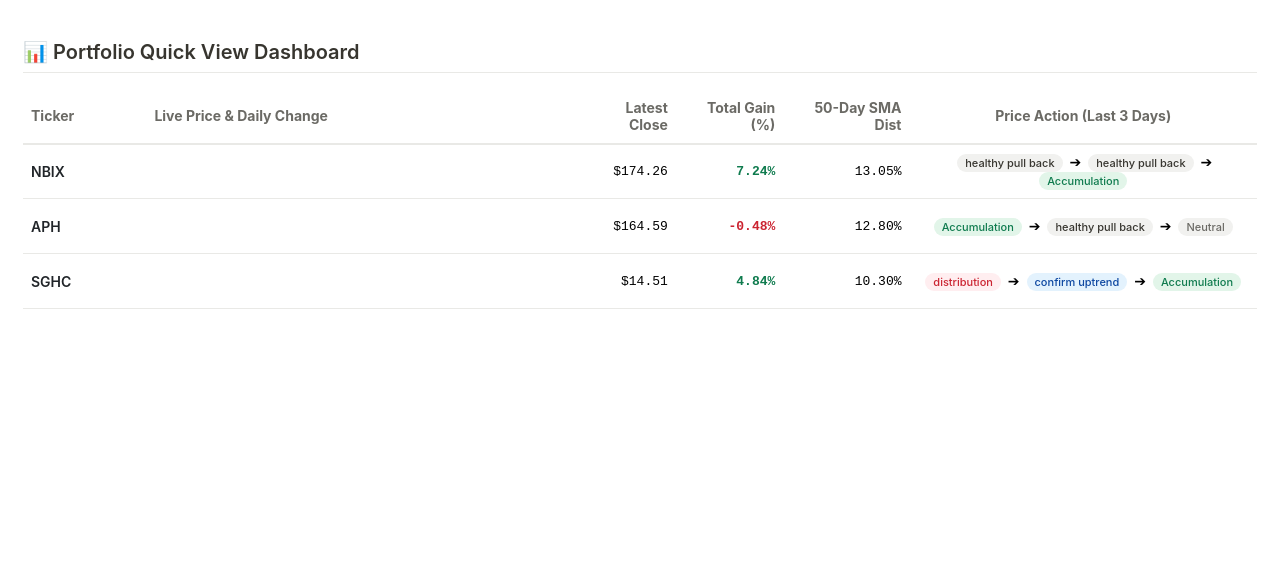
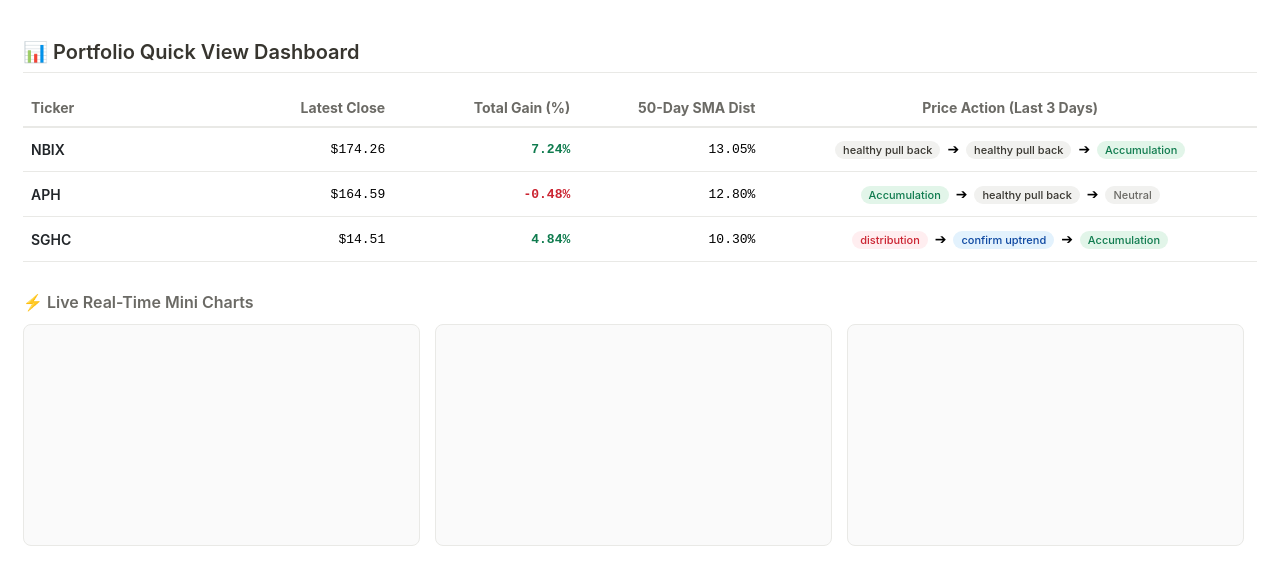
Before and after one commit to Jamesssurfer/stock-tracker, a plain HTML site: page index.html in a window 1280 px wide. Drawn offline with Linux system fonts and the light colour scheme.

Commit message:
Daily stock update 2026-07-06

```diff
--- a/index.html
+++ b/index.html
@@ -1,88 +1,113 @@
 
     <div style="font-family: -apple-system, BlinkMacSystemFont, 'Segoe UI', Roboto, Helvetica, Arial, sans-serif; padding: 15px; background-color: #ffffff; color: #37352f;">
         <h2 style="font-size: 20px; font-weight: 600; margin-bottom: 16px; border-bottom: 1px solid #e9e9e6; padding-bottom: 8px;">📊 Portfolio Quick View Dashboard</h2>
-        <table style="width: 100%; border-collapse: collapse; text-align: left; font-size: 14px;">
+
+        <!-- MAIN HISTORICAL TRACKING METRICS TABLE -->
+        <table style="width: 100%; border-collapse: collapse; text-align: left; font-size: 14px; margin-bottom: 30px;">
             <thead>
                 <tr style="border-bottom: 2px solid #e9e9e6; color: #6b6a65; font-weight: 500;">
-                    <th style="padding: 10px 8px; width: 10%;">Ticker</th>
-                    <th style="padding: 10px 8px; width: 35%; text-align: left;">Live Price & Daily Change</th>
-                    <th style="padding: 10px 8px; text-align: right;">Latest Close</th>
-                    <th style="padding: 10px 8px; text-align: right;">Total Gain (%)</th>
-                    <th style="padding: 10px 8px; text-align: right;">50-Day SMA Dist</th>
-                    <th style="padding: 10px 8px; text-align: center;">Price Action (Last 3 Days)</th>
+                    <th style="padding: 10px 8px; width: 15%;">Ticker</th>
+                    <th style="padding: 10px 8px; text-align: right; width: 15%;">Latest Close</th>
+                    <th style="padding: 10px 8px; text-align: right; width: 15%;">Total Gain (%)</th>
+                    <th style="padding: 10px 8px; text-align: right; width: 15%;">50-Day SMA Dist</th>
+                    <th style="padding: 10px 8px; text-align: center; width: 40%;">Price Action (Last 3 Days)</th>
                 </tr>
             </thead>
             <tbody>
 
-                <tr style="border-bottom: 1px solid #e9e9e6; height: 55px;">
-                    <td style="padding: 6px 8px; font-weight: 600; color: #212529; vertical-align: middle;">NBIX</td>
-                    <td style="padding: 6px 8px; vertical-align: middle; text-align: left;">
-        <div class="tradingview-widget-container" style="width: 240px; height: 40px; overflow: hidden; display: block; clear: both;">
-            <div class="tradingview-widget-container__widget"></div>
+                <tr style="border-bottom: 1px solid #e9e9e6; height: 45px;">
+                    <td style="padding: 8px; font-weight: 600; color: #212529; vertical-align: middle;">NBIX</td>
+                    <td style="padding: 8px; text-align: right; font-family: monospace; font-size: 13px; vertical-align: middle;">$174.26</td>
+                    <td style="padding: 8px; text-align: right; font-weight: 600; color: #0f7b4e; font-family: monospace; font-size: 13px; vertical-align: middle;">7.24%</td>
+                    <td style="padding: 8px; text-align: right; font-family: monospace; font-size: 13px; vertical-align: middle;">13.05%</td>
+                    <td style="padding: 8px; text-align: center; vertical-align: middle;"><span style="display: inline-block; padding: 2px 8px; margin: 0 3px; font-size: 11px; font-weight: 500; border-radius: 12px; background-color: #f1f1ef; color: #37352f; white-space: nowrap;">healthy pull back</span> ➔ <span style="display: inline-block; padding: 2px 8px; margin: 0 3px; font-size: 11px; font-weight: 500; border-radius: 12px; background-color: #f1f1ef; color: #37352f; white-space: nowrap;">healthy pull back</span> ➔ <span style="display: inline-block; padding: 2px 8px; margin: 0 3px; font-size: 11px; font-weight: 500; border-radius: 12px; background-color: #e2f5e9; color: #0f7b4e; white-space: nowrap;">Accumulation</span></td>
+                </tr>
+
+                <tr style="border-bottom: 1px solid #e9e9e6; height: 45px;">
+                    <td style="padding: 8px; font-weight: 600; color: #212529; vertical-align: middle;">APH</td>
+                    <td style="padding: 8px; text-align: right; font-family: monospace; font-size: 13px; vertical-align: middle;">$164.59</td>
+                    <td style="padding: 8px; text-align: right; font-weight: 600; color: #cb2431; font-family: monospace; font-size: 13px; vertical-align: middle;">-0.48%</td>
+                    <td style="padding: 8px; text-align: right; font-family: monospace; font-size: 13px; vertical-align: middle;">12.80%</td>
+                    <td style="padding: 8px; text-align: center; vertical-align: middle;"><span style="display: inline-block; padding: 2px 8px; margin: 0 3px; font-size: 11px; font-weight: 500; border-radius: 12px; background-color: #e2f5e9; color: #0f7b4e; white-space: nowrap;">Accumulation</span> ➔ <span style="display: inline-block; padding: 2px 8px; margin: 0 3px; font-size: 11px; font-weight: 500; border-radius: 12px; background-color: #f1f1ef; color: #37352f; white-space: nowrap;">healthy pull back</span> ➔ <span style="display: inline-block; padding: 2px 8px; margin: 0 3px; font-size: 11px; font-weight: 500; border-radius: 12px; background-color: #f1f1ef; color: #6b6a65; white-space: nowrap;">Neutral</span></td>
+                </tr>
+
+                <tr style="border-bottom: 1px solid #e9e9e6; height: 45px;">
+                    <td style="padding: 8px; font-weight: 600; color: #212529; vertical-align: middle;">SGHC</td>
+                    <td style="padding: 8px; text-align: right; font-family: monospace; font-size: 13px; vertical-align: middle;">$14.51</td>
+                    <td style="padding: 8px; text-align: right; font-weight: 600; color: #0f7b4e; font-family: monospace; font-size: 13px; vertical-align: middle;">4.84%</td>
+                    <td style="padding: 8px; text-align: right; font-family: monospace; font-size: 13px; vertical-align: middle;">10.30%</td>
+                    <td style="padding: 8px; text-align: center; vertical-align: middle;"><span style="display: inline-block; padding: 2px 8px; margin: 0 3px; font-size: 11px; font-weight: 500; border-radius: 12px; background-color: #ffeef0; color: #cb2431; white-space: nowrap;">distribution</span> ➔ <span style="display: inline-block; padding: 2px 8px; margin: 0 3px; font-size: 11px; font-weight: 500; border-radius: 12px; background-color: #e3f2fd; color: #0d47a1; white-space: nowrap;">confirm uptrend</span> ➔ <span style="display: inline-block; padding: 2px 8px; margin: 0 3px; font-size: 11px; font-weight: 500; border-radius: 12px; background-color: #e2f5e9; color: #0f7b4e; white-space: nowrap;">Accumulation</span></td>
+                </tr>
+
+            </tbody>
+        </table>
+
+        <!-- LIVE SCANNER CONTAINER INTERFACE FOR REAL-TIME QUOTES -->
+        <h3 style="font-size: 16px; font-weight: 600; margin-bottom: 12px; color: #6b6a65;">⚡ Live Real-Time Mini Charts</h3>
+        <div style="display: flex; gap: 15px; flex-wrap: wrap; justify-content: flex-start;">
+
+            <div style="flex: 1; min-width: 250px; max-width: 32%; height: 220px; border: 1px solid #e9e9e6; border-radius: 8px; overflow: hidden; background-color: #fafafa;">
+                <!-- TradingView Widget BEGIN -->
+                <div class="tradingview-widget-container" style="height: 100%; width: 100%;">
+                    <div class="tradingview-widget-container__widget" style="height: 100%; width: 100%;"></div>
                     <script type="text/javascript" src="https://tradingview.com" async>
                     {
                         "symbol": "NASDAQ:NBIX",
                         "width": "100%",
                         "height": "100%",
+                        "locale": "en",
+                        "dateRange": "1M",
                         "colorTheme": "light",
                         "isTransparent": true,
-                "locale": "en"
+                        "autosize": true,
+                        "largeChartUrl": ""
                     }
                     </script>
                 </div>
-        </td>
-                    <td style="padding: 6px 8px; text-align: right; font-family: monospace; font-size: 13px; vertical-align: middle;">$174.26</td>
-                    <td style="padding: 6px 8px; text-align: right; font-weight: 600; color: #0f7b4e; font-family: monospace; font-size: 13px; vertical-align: middle;">7.24%</td>
-                    <td style="padding: 6px 8px; text-align: right; font-family: monospace; font-size: 13px; vertical-align: middle;">13.05%</td>
-                    <td style="padding: 6px 8px; text-align: center; vertical-align: middle;"><span style="display: inline-block; padding: 2px 8px; margin: 0 3px; font-size: 11px; font-weight: 500; border-radius: 12px; background-color: #f1f1ef; color: #37352f; white-space: nowrap;">healthy pull back</span> ➔ <span style="display: inline-block; padding: 2px 8px; margin: 0 3px; font-size: 11px; font-weight: 500; border-radius: 12px; background-color: #f1f1ef; color: #37352f; white-space: nowrap;">healthy pull back</span> ➔ <span style="display: inline-block; padding: 2px 8px; margin: 0 3px; font-size: 11px; font-weight: 500; border-radius: 12px; background-color: #e2f5e9; color: #0f7b4e; white-space: nowrap;">Accumulation</span></td>
-                </tr>
+                <!-- TradingView Widget END -->
+            </div>
 
-                <tr style="border-bottom: 1px solid #e9e9e6; height: 55px;">
-                    <td style="padding: 6px 8px; font-weight: 600; color: #212529; vertical-align: middle;">APH</td>
-                    <td style="padding: 6px 8px; vertical-align: middle; text-align: left;">
-        <div class="tradingview-widget-container" style="width: 240px; height: 40px; overflow: hidden; display: block; clear: both;">
-            <div class="tradingview-widget-container__widget"></div>
+            <div style="flex: 1; min-width: 250px; max-width: 32%; height: 220px; border: 1px solid #e9e9e6; border-radius: 8px; overflow: hidden; background-color: #fafafa;">
+                <!-- TradingView Widget BEGIN -->
+                <div class="tradingview-widget-container" style="height: 100%; width: 100%;">
+                    <div class="tradingview-widget-container__widget" style="height: 100%; width: 100%;"></div>
                     <script type="text/javascript" src="https://tradingview.com" async>
                     {
                         "symbol": "NYSE:APH",
                         "width": "100%",
                         "height": "100%",
+                        "locale": "en",
+                        "dateRange": "1M",
                         "colorTheme": "light",
                         "isTransparent": true,
-                "locale": "en"
+                        "autosize": true,
+                        "largeChartUrl": ""
                     }
                     </script>
                 </div>
-        </td>
-                    <td style="padding: 6px 8px; text-align: right; font-family: monospace; font-size: 13px; vertical-align: middle;">$164.59</td>
-                    <td style="padding: 6px 8px; text-align: right; font-weight: 600; color: #cb2431; font-family: monospace; font-size: 13px; vertical-align: middle;">-0.48%</td>
-                    <td style="padding: 6px 8px; text-align: right; font-family: monospace; font-size: 13px; vertical-align: middle;">12.80%</td>
-                    <td style="padding: 6px 8px; text-align: center; vertical-align: middle;"><span style="display: inline-block; padding: 2px 8px; margin: 0 3px; font-size: 11px; font-weight: 500; border-radius: 12px; background-color: #e2f5e9; color: #0f7b4e; white-space: nowrap;">Accumulation</span> ➔ <span style="display: inline-block; padding: 2px 8px; margin: 0 3px; font-size: 11px; font-weight: 500; border-radius: 12px; background-color: #f1f1ef; color: #37352f; white-space: nowrap;">healthy pull back</span> ➔ <span style="display: inline-block; padding: 2px 8px; margin: 0 3px; font-size: 11px; font-weight: 500; border-radius: 12px; background-color: #f1f1ef; color: #6b6a65; white-space: nowrap;">Neutral</span></td>
-                </tr>
+                <!-- TradingView Widget END -->
+            </div>
 
-                <tr style="border-bottom: 1px solid #e9e9e6; height: 55px;">
-                    <td style="padding: 6px 8px; font-weight: 600; color: #212529; vertical-align: middle;">SGHC</td>
-                    <td style="padding: 6px 8px; vertical-align: middle; text-align: left;">
-        <div class="tradingview-widget-container" style="width: 240px; height: 40px; overflow: hidden; display: block; clear: both;">
-            <div class="tradingview-widget-container__widget"></div>
+            <div style="flex: 1; min-width: 250px; max-width: 32%; height: 220px; border: 1px solid #e9e9e6; border-radius: 8px; overflow: hidden; background-color: #fafafa;">
+                <!-- TradingView Widget BEGIN -->
+                <div class="tradingview-widget-container" style="height: 100%; width: 100%;">
+                    <div class="tradingview-widget-container__widget" style="height: 100%; width: 100%;"></div>
                     <script type="text/javascript" src="https://tradingview.com" async>
                     {
                         "symbol": "AMEX:SGHC",
                         "width": "100%",
                         "height": "100%",
+                        "locale": "en",
+                        "dateRange": "1M",
                         "colorTheme": "light",
                         "isTransparent": true,
-                "locale": "en"
+                        "autosize": true,
+                        "largeChartUrl": ""
                     }
                     </script>
                 </div>
-        </td>
-                    <td style="padding: 6px 8px; text-align: right; font-family: monospace; font-size: 13px; vertical-align: middle;">$14.51</td>
-                    <td style="padding: 6px 8px; text-align: right; font-weight: 600; color: #0f7b4e; font-family: monospace; font-size: 13px; vertical-align: middle;">4.84%</td>
-                    <td style="padding: 6px 8px; text-align: right; font-family: monospace; font-size: 13px; vertical-align: middle;">10.30%</td>
-                    <td style="padding: 6px 8px; text-align: center; vertical-align: middle;"><span style="display: inline-block; padding: 2px 8px; margin: 0 3px; font-size: 11px; font-weight: 500; border-radius: 12px; background-color: #ffeef0; color: #cb2431; white-space: nowrap;">distribution</span> ➔ <span style="display: inline-block; padding: 2px 8px; margin: 0 3px; font-size: 11px; font-weight: 500; border-radius: 12px; background-color: #e3f2fd; color: #0d47a1; white-space: nowrap;">confirm uptrend</span> ➔ <span style="display: inline-block; padding: 2px 8px; margin: 0 3px; font-size: 11px; font-weight: 500; border-radius: 12px; background-color: #e2f5e9; color: #0f7b4e; white-space: nowrap;">Accumulation</span></td>
-                </tr>
+                <!-- TradingView Widget END -->
+            </div>
 
-            </tbody>
-        </table>
         </div>
+    </div>
```
Lines whose indentation alone changed are shown as unchanged.
